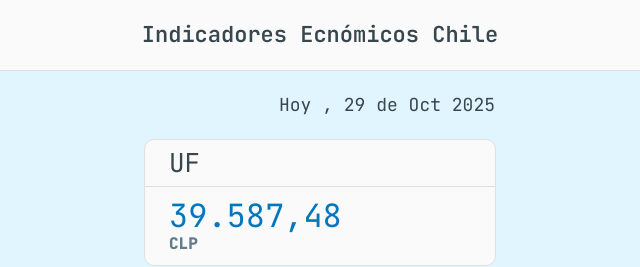
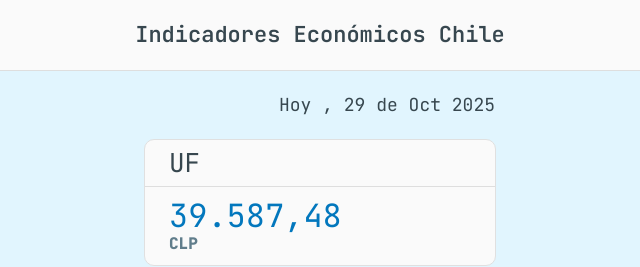
Before and after one commit to carlos-sweb/scrapy-indicadores, a plain HTML site: page www/index.html in a window 1280 px wide. Shown: the top 267 px of the page, 320-960 px from the left. Drawn offline with nearby package versions, Linux system fonts and the light colour scheme.

Commit message:
fix title from index.html

```diff
--- a/www/index.html
+++ b/www/index.html
@@ -140,7 +140,7 @@
 </head>
 <body>
 	<section class="navbar">
-			<p>Indicadores Ecnómicos Chile</p>
+			<p>Indicadores Económicos Chile</p>
 	</section>
 
 
```
